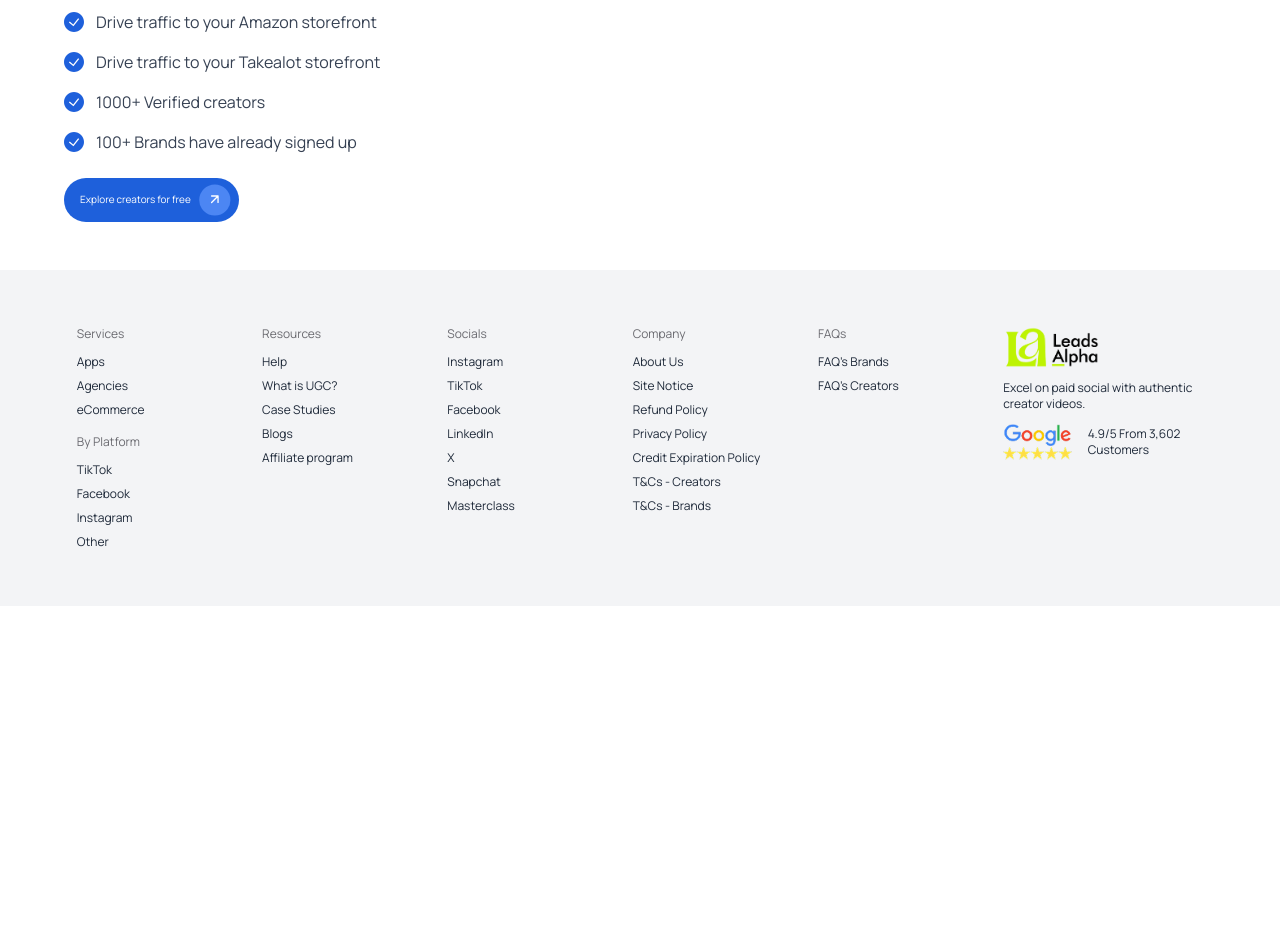
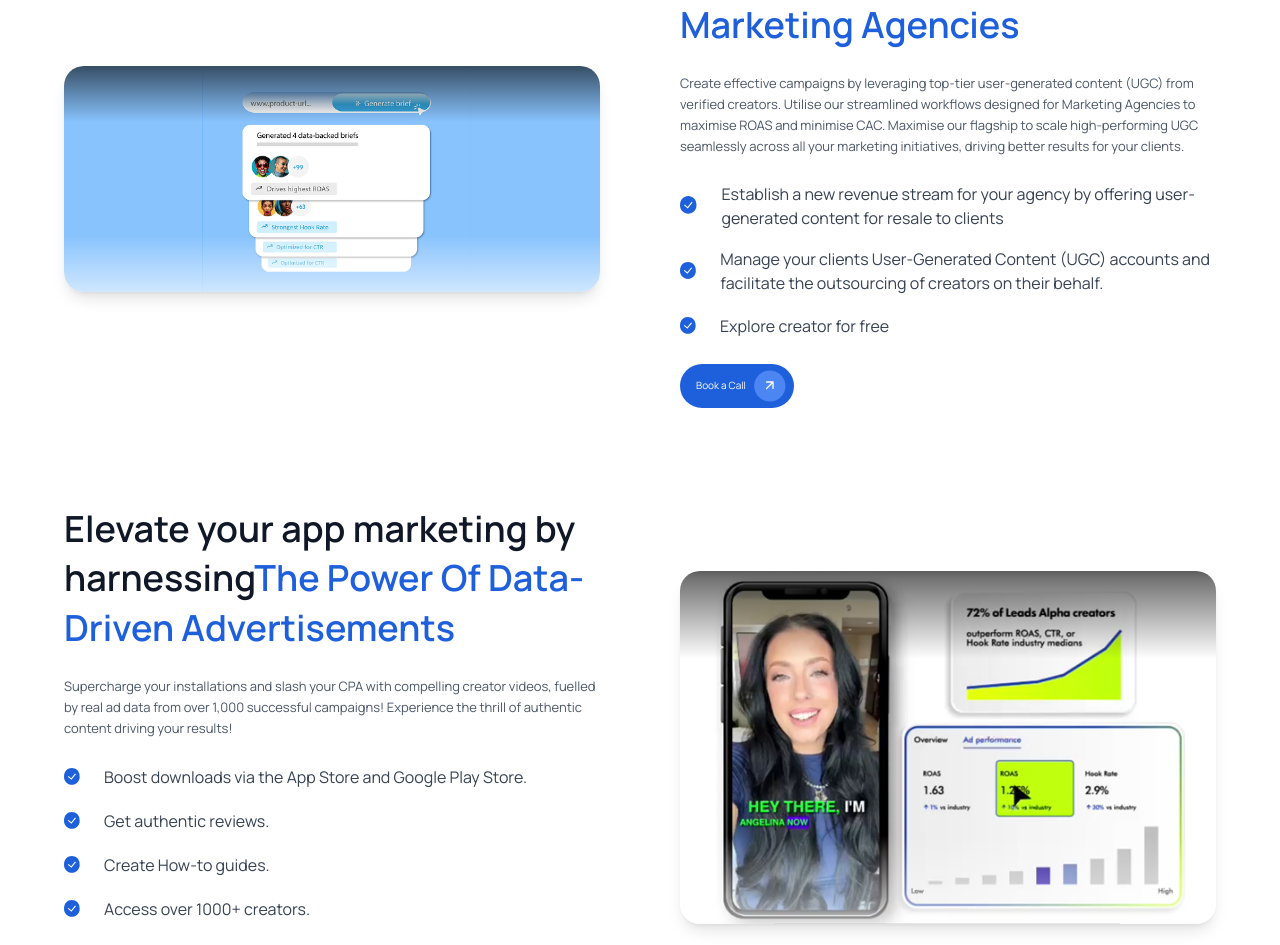
Before and after one commit to KingOfKings01/leads-alpha-free, a React (Vite) app: page /services in a window 1280 px wide. Shown: the part 1063-2008 px from the top of the page. Before the commit the page ends 1669 px from the top, so only its background shows below. Built offline with nearby package versions, Linux system fonts and the light colour scheme; no server answers.

Commit message:
Completed Services page

```diff
--- a/package.json
+++ b/package.json
@@ -11,6 +11,7 @@
   },
   "dependencies": {
     "@auth0/auth0-react": "^2.3.0",
+    "@tailwindcss/vite": "^4.1.12",
     "axios": "^1.11.0",
     "motion": "^12.23.12",
     "react": "^19.1.0",
@@ -30,7 +31,7 @@
     "eslint-plugin-react-refresh": "^0.4.20",
     "globals": "^16.3.0",
     "postcss": "^8.5.6",
-    "tailwindcss": "^4.1.11",
+    "tailwindcss": "^4.1.12",
     "vite": "^7.0.4"
   }
 }
--- /dev/null
+++ b/src/components/Home/CTASection.jsx
@@ -0,0 +1,60 @@
+import { useEffect, useState } from 'react'
+import { fetchReels } from '../../apis/reels';
+import ActionButton from '../ActionButton';
+import MarqueeSection from './UI/MarqueeSection';
+
+export default function CTASection() {
+    const [videos, setVideos] = useState([]);
+    useEffect(() => {
+
+        const loadReels = async () => {
+            try {
+                const data = await fetchReels();
+                const urls = data.map(item => item.url);
+                setVideos(urls);
+                console.log(urls)
+            } catch (error) {
+                console.error("Error loading reels:", error.message);
+            }
+        };
+        loadReels();
+    }, []);
+
+    return (
+        <div className="flex justify-between items-center gap-10 px-[15vw] py-[50px] bg-[#fff8ee] max-md:flex-col max-md:text-center max-md:gap-10 max-md:px-[5vh] max-md:py-[25px]">
+            {/* Left Side */}
+            <div className="flex-1">
+                <h2 className="text-[30px] leading-[1.2] font-bold text-[#111] mb-5 max-md:text-xl">
+                    Ready to 10x your{" "}
+                    <span className="text-[#1e60db]">Video<br />Views?</span>
+                </h2>
+                <p className="text-[10px] leading-[1.6] text-[#333] mb-8">
+                    Let’s turn your content into scroll-stopping videos that grow your
+                    audience and boost your engagement. Book a call and let’s bring your
+                    vision to life.
+                </p>
+                <ActionButton label="Get Started" />
+            </div>
+
+            {/* Right Side */}
+            <div className="part-2 w-[45%] gap-4 hidden md:flex">
+                <MarqueeSection
+                    details={videos}
+                    direction="up"
+                    height="70vh"
+                    cardHeight="300px"
+                    cardWidth="150px"
+                    fadeEdges={true}
+                />
+                <MarqueeSection
+                    details={videos}
+                    direction="down"
+                    height="70vh"
+                    cardHeight="300px"
+                    cardWidth="150px"
+                    fadeEdges={true}
+                />
+            </div>
+        </div>
+    )
+}
--- a/src/pages/Services.jsx
+++ b/src/pages/Services.jsx
@@ -1,25 +1,29 @@
 import ActionButton from "../components/ActionButton"
 import img from '../assets/services/main-img.png'
+import Testimonial from "../components/Home/Testimonial"
+import CTASection from "../components/Home/CTASection"
+import img1 from '../assets/section-7/img-1.webp'
+import img2 from '../assets/section-7/img-3.png'
 
 export default function Services() {
 
     const Svg = ({ width = 28, height = 28 }) => (
-        <svg width={width} height={height} viewBox="0 0 28 28" fill="none" xmlns="http://www.w3.org/2000/svg">
+        <svg width={width} height={height} viewBox="0 0 50 50" fill="none" xmlns="http://www.w3.org/2000/svg">
             <g clip-path="url(#clip0_1201_965)">
-                <path fill-rule="evenodd" clip-rule="evenodd" d="M0 14C0 10.287 1.475 6.72601 4.1005 4.1005C6.72601 1.475 10.287 0 14 0C17.713 0 21.274 1.475 23.8995 4.1005C26.525 6.72601 28 10.287 28 14C28 17.713 26.525 21.274 23.8995 23.8995C21.274 26.525 17.713 28 14 28C10.287 28 6.72601 26.525 4.1005 23.8995C1.475 21.274 0 17.713 0 14ZM13.2011 19.992L21.2613 9.91573L19.8053 8.75093L12.9323 17.3395L8.064 13.2832L6.86933 14.7168L13.2011 19.992Z" fill="#1E60DB" />
+                <path fill-rule="evenodd" clip-rule="evenodd" d="M0 25C0 19.287 1.475 15.726 4.1005 13.1005C6.726 10.475 10.287 9 14 9C17.713 9 21.274 10.475 23.8995 13.1005C26.525 15.726 28 19.287 28 25C28 28.713 26.525 32.274 23.8995 34.8995C21.274 37.525 17.713 39 14 39C10.287 39 6.726 37.525 4.1005 34.8995C1.475 32.274 0 28.713 0 25ZM13.2011 29.992L21.2613 19.9157L19.8053 18.7509L12.9323 27.3395L8.064 23.2832L6.86933 24.7168L13.2011 29.992Z" fill="#1E60DB" />
             </g>
             <defs>
                 <clipPath id="clip0_1201_965">
-                <rect width="28" height="28" fill="white" />
-            </clipPath>
-        </defs>
-    </svg>
+                    <rect width="50" height="50" fill="white" />
+                </clipPath>
+            </defs>
+        </svg>
     )
 
     return (
         <>
             {/*/ First Section */}
-            <section className="flex flex-col-reverse lg:flex-row items-center justify-between gap-10 lg:gap-20 px-6 lg:px-16 py-12">
+            <section className="flex flex-col-reverse md:flex-row! items-center justify-between gap-10 lg:gap-20 px-6 lg:px-16 py-12">
                 {/* Left Content */}
                 <div className="flex-1 space-y-6">
                     <h1 className="text-3xl lg:text-4xl font-semibold leading-snug text-gray-900">
@@ -39,19 +43,19 @@ export default function Services() {
 
                     <ul className="space-y-4 text-gray-700">
                         <li className="flex items-center gap-3">
-                            <Svg width="20" height="20" />
+                            <Svg />
                             <span>Drive traffic to your Amazon storefront</span>
                         </li>
                         <li className="flex items-center gap-3">
-                            <Svg width="20" height="20" />
+                            <Svg />
                             <span>Drive traffic to your Takealot storefront</span>
                         </li>
                         <li className="flex items-center gap-3">
-                            <Svg width="20" height="20" />
+                            <Svg />
                             <span>1000+ Verified creators</span>
                         </li>
                         <li className="flex items-center gap-3">
-                            <Svg width="20" height="20" />
+                            <Svg />
                             <span>100+ Brands have already signed up</span>
                         </li>
                     </ul>
@@ -79,6 +83,117 @@ export default function Services() {
             </section>
 
             {/* second section */}
+            <Testimonial />
+
+            {/* third section */}
+            <section className="flex flex-col-reverse md:flex-row-reverse! items-center justify-between gap-10 lg:gap-20 px-6 lg:px-16 py-12">
+                {/* Left Content */}
+                <div className="flex-1 space-y-6">
+                    <h1 className="text-3xl lg:text-4xl font-semibold leading-snug text-gray-900">
+                        Video Marketing Solutions <span className="text-[#1E60DB]">For Marketing Agencies</span>
+                    </h1>
+
+                    <p className="text-gray-600 leading-relaxed text-[13px]">
+                        Create effective campaigns by leveraging top-tier user-generated content (UGC) from verified creators. Utilise our
+                        streamlined workflows designed for Marketing Agencies to maximise ROAS and minimise CAC. Maximise our
+                        flagship to scale high-performing UGC seamlessly across all your marketing initiatives, driving better results for
+                        your clients.
+                    </p>
+
+                    <ul className="space-y-4 text-gray-700">
+                        <li className="flex items-center gap-3">
+                            <Svg width={45} height={45} />
+                            <span>Establish a new revenue stream for your agency by offering user-generated content for resale to clients</span>
+                        </li>
+                        <li className="flex items-center gap-3">
+                            <Svg width={50} height={50} />
+                            <span>Manage your clients User-Generated Content (UGC) accounts and facilitate the outsourcing of creators on
+                                their behalf.</span>
+                        </li>
+                        <li className="flex items-center gap-3">
+                            <Svg />
+                            <span>Explore creator for free</span>
+                        </li>
+                    </ul>
+
+                    <ActionButton label="Book a Call" />
+                </div>
+
+                {/* Right Image */}
+                <div className="flex-1 flex justify-center">
+                    <div className="relative rounded-[20px] shadow-lg overflow-hidden">
+                        <img
+                            src={img1}
+                            alt="Services"
+                            className="rounded-[20px] max-w-full h-auto"
+                        />
+
+                        {/* Top to mid gradient */}
+                        <div className="absolute inset-x-0 top-0 h-1/4 bg-gradient-to-b from-black/60 to-transparent pointer-events-none" />
+
+                        {/* Bottom to mid gradient */}
+                        <div className="absolute inset-x-0 bottom-0 h-1/4 bg-gradient-to-t from-white/60 to-transparent pointer-events-none" />
+                    </div>
+                </div>
+            </section>
+
+            {/* fourth section */}
+            <section className="flex flex-col-reverse md:flex-row! items-center justify-between gap-10 lg:gap-20 px-6 lg:px-16 py-12">
+                {/* Left Content */}
+                <div className="flex-1 space-y-6">
+                    <h1 className="text-3xl lg:text-4xl font-semibold leading-snug text-gray-900">
+                        Elevate your app marketing by harnessing
+                        <span className="text-[#1E60DB]">The Power Of Data-Driven Advertisements</span>
+                    </h1>
+
+                    <p className="text-gray-600 leading-relaxed text-[13px]">
+                        Supercharge your installations and slash your CPA with compelling creator videos, fuelled by real ad data from over 1,000 successful
+                        campaigns! Experience the thrill of authentic content driving your results!
+                    </p>
+
+                    <ul className="space-y-4 text-gray-700">
+                        <li className="flex items-center gap-3">
+                            <Svg />
+                            <span>Boost downloads via the App Store and Google Play Store.</span>
+                        </li>
+                        <li className="flex items-center gap-3">
+                            <Svg />
+                            <span>Get authentic reviews.</span>
+                        </li>
+                        <li className="flex items-center gap-3">
+                            <Svg />
+                            <span>Create How-to guides.</span>
+                        </li>
+                        <li className="flex items-center gap-3">
+                            <Svg />
+                            <span>Access over 1000+ creators.</span>
+                        </li>
+                    </ul>
+
+                    <ActionButton label="Explore creators for free" />
+                </div>
+
+                {/* Right Image */}
+                <div className="flex-1 flex justify-center">
+                    <div className="relative rounded-[20px] shadow-lg overflow-hidden">
+                        <img
+                            src={img2}
+                            alt="Services"
+                            className="rounded-[20px] max-w-full h-auto"
+                        />
+
+                        {/* Top to mid gradient */}
+                        <div className="absolute inset-x-0 top-0 h-1/4 bg-gradient-to-b from-black/60 to-transparent pointer-events-none" />
+
+                        {/* Bottom to mid gradient */}
+                        <div className="absolute inset-x-0 bottom-0 h-1/4 bg-gradient-to-t from-white/60 to-transparent pointer-events-none" />
+                    </div>
+                </div>
+
+            </section>
+
+            {/* final CTA Section */}
+            <CTASection />
         </>
     )
 }
--- a/vite.config.js
+++ b/vite.config.js
@@ -1,7 +1,8 @@
 import { defineConfig } from 'vite';
 import react from '@vitejs/plugin-react';
+import tailwindcss from '@tailwindcss/vite'
 
 export default defineConfig({
-  plugins: [react()],
+  plugins: [react(), tailwindcss()],
   base: '/', // keep this as '/' unless deploying to a sub-path
 });
```
Also changed, not shown: src/pages/Home.jsx (+4 -40 lines), 1 other file (tests, documents, lock files or other folders).
